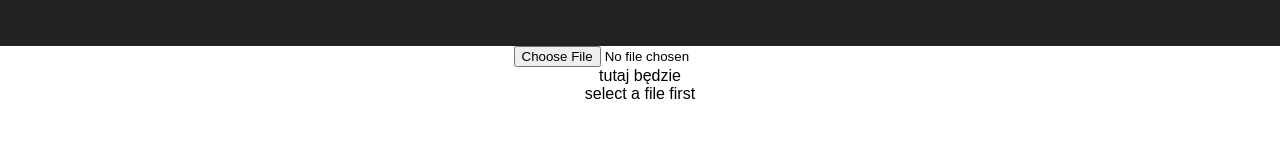
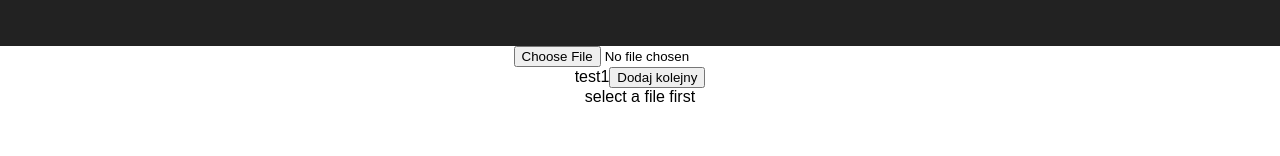
Before and after one commit to JakubSerafin/YnabCsv, a React (Create React App) app: page / in a window 1280 px wide. Shown: the part 144-300 px from the top of the page. Built offline with nearby package versions, Linux system fonts and the light colour scheme.

Commit message:
transformators

```diff
--- a/src/components/App.tsx
+++ b/src/components/App.tsx
@@ -30,7 +30,7 @@ class App extends React.Component<{},IAppState> {
           <h1 className="App-title">Welcome to React</h1>
         </header>
         <input ref={e=>this.fileInput=(e as HTMLInputElement)} type="file" onChange={this.handleNewFile} />
-        <FieldMapper/>
+        <FieldMapper input="test1"/>
         <ResultTransactions Transactions={[]}/>
         <FilePreview file={this.state.csvData}/>
       </div>
--- a/src/components/FileldMapper.tsx
+++ b/src/components/FileldMapper.tsx
@@ -1,4 +1,6 @@
 import * as React from "react"
+import { ITransformator } from "../logic/Transformations/transformator";
+import { VoidTransformator } from "../logic/Transformations/VoidTransformation";
 
 interface IFiledMapperProp
 {
@@ -11,13 +13,27 @@ interface IFilledMapperState
     transformators: ITransformator[]
 }
 
-export class FieldMapper extends React.Component<{},{}> {
+export class FieldMapper extends React.Component<IFiledMapperProp,IFilledMapperState> {
 
+    constructor(props:IFiledMapperProp)
+    {
+        super(props);
+        this.state = {transformators:[]}
+    }
     public render()
     {
-
+        const trasformators = this.state.transformators.map(transformator=> <span key='ttt' >tttt  </span>)
         return <div>
-                    tutaj będzie
+                    <span>{this.props.input}</span>
+                    {trasformators}
+                    <button onClick={this.addAnother} >Dodaj kolejny</button>
                </div>
     }
+
+    public addAnother = () =>
+    {
+        const newTransformators = this.state.transformators;
+        newTransformators.push(new VoidTransformator);
+        this.setState({transformators: newTransformators});
+    }
 }
--- /dev/null
+++ b/src/logic/Transformations/VoidTransformation.ts
@@ -0,0 +1,10 @@
+import { ITransformator } from "./transformator";
+
+export class VoidTransformator implements ITransformator
+{
+    public type: string = 'VoidTransformation';
+    public Transformate(input: string): string {
+        return input;
+    }
+
+}
--- a/src/logic/transformator.ts
+++ b/src/logic/Transformations/transformator.ts
@@ -1,4 +1,4 @@
-interface ITransformator
+export interface ITransformator
 {
     type: string;
     Transformate(input:string):string
```
Also changed, not shown: src/logic/Transformations/RegexTransformation.ts (added, +18 -0 lines).
